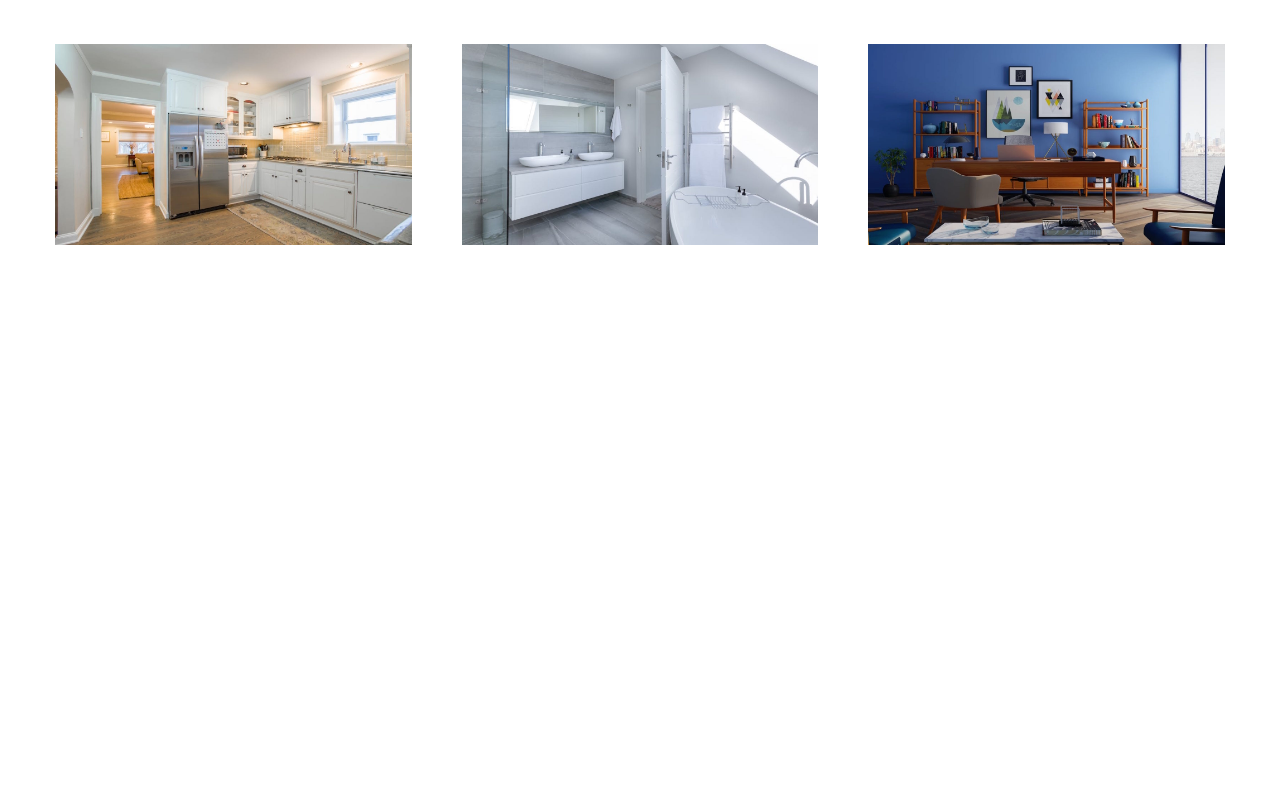
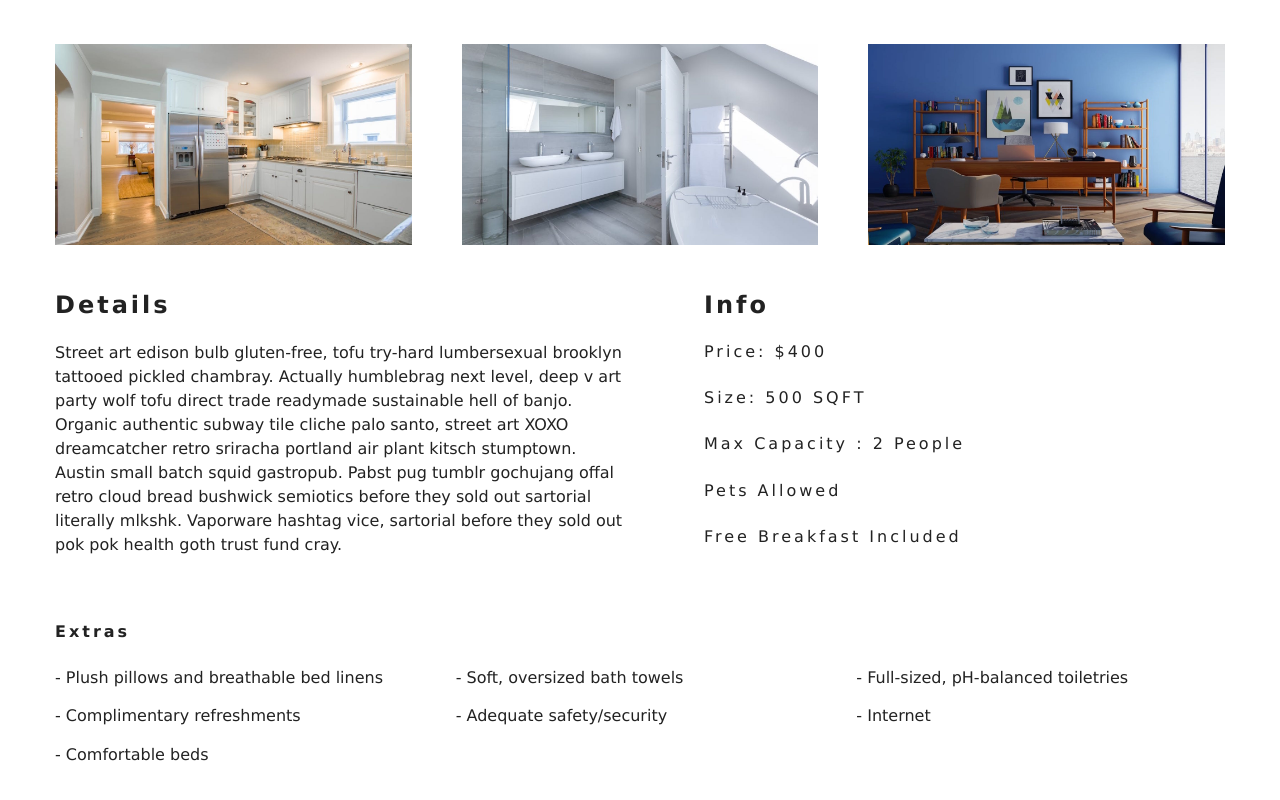
Before and after one commit to Sladrigezz/React-Beach-Resort, a React (Create React App) app: page /rooms/double-deluxe in a window 1280 px wide. Shown: the part 582-1382 px from the top of the page. Before the commit the page ends 827 px from the top, so only its background shows below. Built offline with nearby package versions, Linux system fonts and the light colour scheme.

Commit message:
room-list done

```diff
--- /dev/null
+++ b/src/components/RoomContainer.jsx
@@ -0,0 +1,39 @@
+import React from 'react'
+import RoomFilter from './RoomFilter.jsx'
+import RoomList from './RoomList.jsx'
+import {withRoomConsumer} from '../context'
+import Loading from './Loading.jsx'
+
+function RoomContainer({context}) {
+  const {loading, sortedRooms, rooms} = context
+  if (loading) {
+    return <Loading></Loading>
+  }
+  return (
+    <>
+      <RoomFilter rooms={rooms}></RoomFilter>
+      <RoomList rooms={sortedRooms}></RoomList>
+    </>
+  )
+}
+
+export default withRoomConsumer(RoomContainer)
+
+// export default function RoomContainer() {
+//   return (
+//     <RoomConsumer>
+//       {value => {
+//         const {loading, sortedRooms, rooms} = value
+//         if (loading) {
+//           return <Loading></Loading>
+//         }
+//         return (
+//           <div>
+//             <RoomFilter rooms={rooms}></RoomFilter>
+//             <RoomList rooms={sortedRooms}></RoomList>
+//           </div>
+//         )
+//       }}
+//     </RoomConsumer>
+//   )
+// }
--- /dev/null
+++ b/src/components/RoomFilter.jsx
@@ -0,0 +1,9 @@
+import React from 'react'
+
+export default function RoomFilter(){
+  return(
+    <div>
+      Hello from room filter
+    </div>
+  )
+}
--- /dev/null
+++ b/src/components/RoomList.jsx
@@ -0,0 +1,23 @@
+import React from 'react'
+import Room from './Room'
+
+export default function RoomList({rooms}) {
+  if (rooms.length === 0) {
+    return (
+      <div className="empty-search">
+        <h3>unfortunately no rooms matched you search parameters</h3>
+      </div>
+    )
+  }
+  return (
+    <section className="roomslist">
+      <div className="roomslist-center">
+        {
+          rooms.map(item => {
+            return <Room key={item.id} room={item}></Room>
+          })
+        }
+      </div>
+    </section>
+  )
+}
--- a/src/context.js
+++ b/src/context.js
@@ -1,4 +1,4 @@
-import React, { Component } from 'react'
+import React, {Component} from 'react'
 import items from './data'
 
 const RoomContext = React.createContext()
@@ -27,7 +27,7 @@
       let images = item.fields.images.map(image =>
         image.fields.file.url
       )
-            let room = { ...item.fields, images, id }
+      let room = {...item.fields, images, id}
       return room
     })
     return tempItems
@@ -52,4 +52,12 @@
 
 const RoomConsumer = RoomContext.Consumer
 
-export { RoomProvider, RoomConsumer, RoomContext }
+export function withRoomConsumer(Component) {
+  return function ConsumerWrapper(props) {
+    return <RoomConsumer>
+      {value => <Component {...props} context={value}></Component>}
+    </RoomConsumer>
+  }
+}
+
+export {RoomProvider, RoomConsumer, RoomContext}
--- a/src/pages/Rooms.js
+++ b/src/pages/Rooms.js
@@ -1,15 +1,19 @@
 import React from 'react'
 import Hero from '../components/Hero.jsx'
 import Banner from '../components/Banner.jsx'
-import { Link } from 'react-router-dom'
+import {Link} from 'react-router-dom'
+import RoomContainer from '../components/RoomContainer'
 
 const Rooms = () => {
   return (
+    <>
       <Hero hero="roomsHero">
         <Banner title="our rooms">
           <Link to="/" className="btn-primary">return home</Link>
         </Banner>
       </Hero>
+      <RoomContainer></RoomContainer>
+    </>
   )
 }
 
--- a/src/pages/SingleRoom.jsx
+++ b/src/pages/SingleRoom.jsx
@@ -47,6 +47,32 @@
               return <img key={index} src={item} alt={name} />
             })}
           </div>
+          <div className="single-room-info">
+            <article className="desc">
+              <h3>details</h3>
+              <p>{description}</p>
+            </article>
+            <article className="info">
+              <h3>info</h3>
+              <h6>price: ${price}</h6>
+              <h6>size: {size} SQFT</h6>
+              <h6>
+                max capacity : {
+                  capacity > 1 ? `${capacity} people` : `${capacity} person`
+                }
+              </h6>
+              <h6>{pets ? "pets allowed" : "no pets allowed"}</h6>
+              <h6>{breakfast && "free breakfast included"}</h6>
+            </article>
+          </div>
+        </section>
+        <section className="room-extras">
+          <h6>extras</h6>
+          <ul className="extras">
+            {extras.map((item, index) => {
+              return <li key={index}>- {item}</li>
+            })}
+          </ul>
         </section>
       </>
     )
```
Lines whose indentation alone changed are shown as unchanged.
